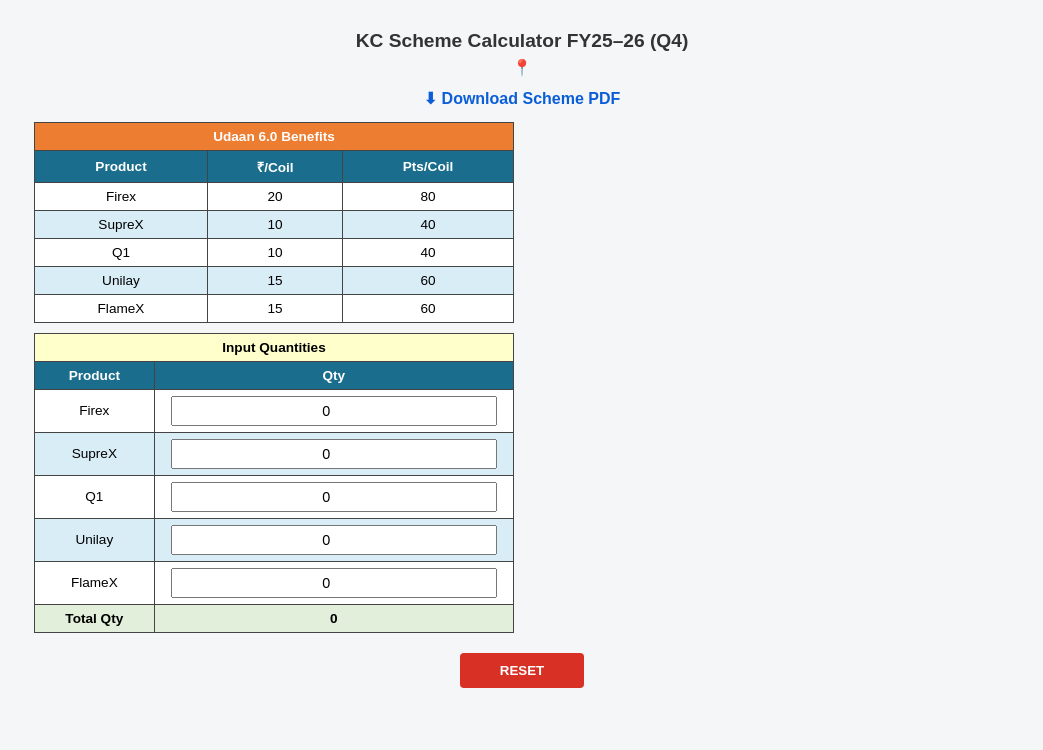
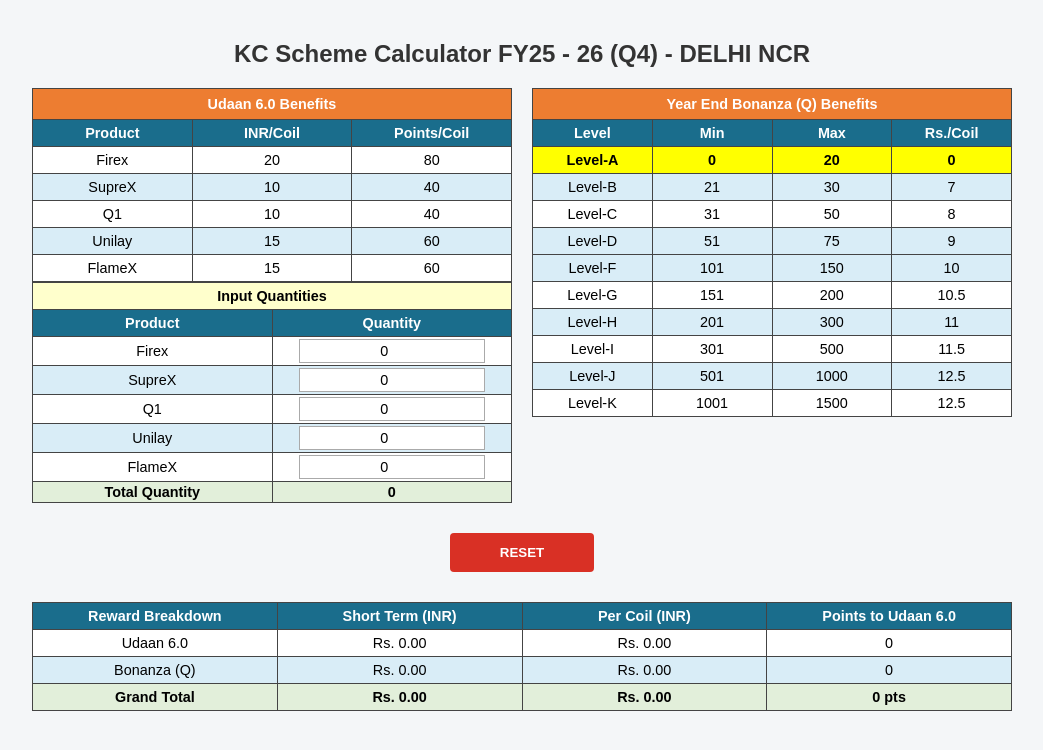
Before and after one commit to Rahulrai23/KD_Scheme_Calculator, a Flask app: template templates/scheme_delhi_ncr.html in a window 1280 px wide. Shown: the top 750 px of the page, without its empty margins (118-1161 px from the left). Run offline with Flask 3, Linux system fonts and the light colour scheme; the template is opened without the code that fills it, so the values that code supplies are empty.

Commit message:
Update scheme_delhi_ncr.html

```diff
--- a/templates/scheme_delhi_ncr.html
+++ b/templates/scheme_delhi_ncr.html
@@ -1,180 +1,211 @@
 <!DOCTYPE html>
 <html>
-<head><link rel="manifest" href="/static/pwa/manifest.json">
-<meta name="theme-color" content="#1a6d8c">
-<title>KC Scheme Calculator – {{ state_name }}</title>
+<head>
+<title>KC Scheme Calculator - DELHI NCR</title>
 <meta name="viewport" content="width=device-width, initial-scale=1.0">
-<script>
-if ("serviceWorker" in navigator) {
-  window.addEventListener("load", function () {
-    navigator.serviceWorker.register("/static/pwa/service-worker.js");
-  });
-}
-</script>
-
 <style>
-  body {
-    font-family: Arial, sans-serif;
-    background: #f4f6f8;
-    margin: 0;
-    padding: 14px;
-  }
-
-  h2 {
-    text-align: center;
-    margin-bottom: 6px;
-    color: #333;
-    font-size: 1.2rem;
-  }
-
-  .state-banner {
-    text-align: center;
-    font-weight: bold;
-    color: #1a6d8c;
-    margin-bottom: 12px;
-  }
+  body { font-family: Arial, sans-serif; background: #f4f6f8; margin: 0; padding: 20px; }
+  h2 { text-align: center; margin-bottom: 20px; color: #333; }
 
   .layout-wrapper {
     display: flex;
-    flex-wrap: wrap;
     justify-content: center;
-    gap: 16px;
+    gap: 20px;
     max-width: 1000px;
-    margin: auto;
+    margin: 0 auto;
+    align-items: stretch;
   }
 
-  .column-left,
-  .column-right {
-    width: 100%;
-    max-width: 480px;
+  .column-left {
+    width: 480px;
+    display: flex;
+    flex-direction: column;
+    justify-content: space-between;
   }
 
-  table {
-    width: 100%;
-    border-collapse: collapse;
-    background: #fff;
+  .column-right { width: 480px; }
+
+  table { width: 100%; border-collapse: collapse; background: #fff; table-layout: fixed; }
+  th, td { border: 1px solid #444; padding: 5px; text-align: center; font-size: 0.9rem; }
+
+  .header-main { background-color: #ed7d31; color: white; height: 20px; }
+  .header-blue { background-color: #1a6d8c; color: white; height: 20px; }
+  .sub-header-yellow { background-color: #ffffcc; font-weight: bold; color: #000; height: 15px; }
+
+  /* Adjusted padding to force bottom alignment with Level-M */
+  .input-table td {
+    padding: 2px 8px;
   }
-
-  th, td {
-    border: 1px solid #444;
-    padding: 6px;
-    text-align: center;
-    font-size: 0.85rem;
-  }
-
-  .header-main { background-color: #ed7d31; color: white; }
-  .header-blue { background-color: #1a6d8c; color: white; }
-  .sub-header-yellow { background-color: #ffffcc; font-weight: bold; }
 
   .row-light-blue { background-color: #d9edf7; }
   .total-row { background: #e2efda; font-weight: bold; }
 
-  .highlight-slab {
-    background-color: #ffff00 !important;
-    font-weight: bold;
-  }
+  /* Yellow Highlight for the active slab */
+  .highlight-slab { background-color: #ffff00 !important; font-weight: bold; }
 
-  input {
-    width: 90%;
-    padding: 5px;
-    font-size: 0.9rem;
-    text-align: center;
-  }
+  input { width: 80%; border: 1px solid #aaa; padding: 3px; text-align: center; font-size: 0.9rem; }
+  .btn-container { text-align: center; margin: 30px 0; }
 
-  .btn-container {
-    text-align: center;
-    margin: 20px 0;
-  }
-
+  /* Reset button styling - Red color for clarity */
   button {
-    padding: 10px 40px;
+    padding: 12px 50px;
     background: #d93025;
     color: white;
     border: none;
+    cursor: pointer;
     border-radius: 4px;
     font-weight: bold;
-    cursor: pointer;
   }
+  button:hover { background: #b71c1c; }
 
-  .results-area {
-    max-width: 980px;
-    margin: 20px auto;
-  }
-
-  .pdf-link {
-    text-align: center;
-    margin-bottom: 14px;
-  }
-
-  .pdf-link a {
-    text-decoration: none;
-    color: #0b5ed7;
-    font-weight: bold;
-  }
-
-  @media (max-width: 600px) {
-    th, td { font-size: 0.75rem; }
-    h2 { font-size: 1.05rem; }
-  }
+  .results-area { max-width: 980px; margin: 20px auto; }
 </style>
 </head>
-
 <body>
 
-<h2>KC Scheme Calculator FY25–26 (Q4)</h2>
-<div class="state-banner">📍 {{ state_name }}</div>
-
-<div class="pdf-link">
-  <a href="/static/pdfs/{{ state_name|lower|replace(' ', '_') }}.pdf" download>
-    ⬇ Download Scheme PDF
-  </a>
-</div>
+<h2>KC Scheme Calculator FY25 - 26 (Q4) - DELHI NCR</h2>
 
 <div class="layout-wrapper">
-
-  <!-- LEFT COLUMN -->
   <div class="column-left">
-
-    <!-- UDAAN TABLE -->
+    <div class="table-group">
       <table>
         <tr><th colspan="3" class="header-main">Udaan 6.0 Benefits</th></tr>
-      <tr class="header-blue"><th>Product</th><th>₹/Coil</th><th>Pts/Coil</th></tr>
+        <tr class="header-blue">
+          <th>Product</th>
+          <th>INR/Coil</th>
+          <th>Points/Coil</th>
+        </tr>
         <tr><td>Firex</td><td>20</td><td>80</td></tr>
         <tr class="row-light-blue"><td>SupreX</td><td>10</td><td>40</td></tr>
         <tr><td>Q1</td><td>10</td><td>40</td></tr>
         <tr class="row-light-blue"><td>Unilay</td><td>15</td><td>60</td></tr>
         <tr><td>FlameX</td><td>15</td><td>60</td></tr>
       </table>
+    </div>
 
-    <!-- INPUT TABLE -->
-    <table class="input-table" style="margin-top:10px">
+    <div class="table-group">
+      <table class="input-table">
         <tr><th colspan="2" class="sub-header-yellow">Input Quantities</th></tr>
-      <tr class="header-blue"><th>Product</th><th>Qty</th></tr>
+        <tr class="header-blue">
+          <th style="width: 60%;">Product</th>
+          <th style="width: 40%;">Quantity</th>
+        </tr>
         <tr><td>Firex</td><td><input id="firex" type="number" value="0" oninput="calc()"></td></tr>
         <tr class="row-light-blue"><td>SupreX</td><td><input id="suprex" type="number" value="0" oninput="calc()"></td></tr>
         <tr><td>Q1</td><td><input id="q1" type="number" value="0" oninput="calc()"></td></tr>
         <tr class="row-light-blue"><td>Unilay</td><td><input id="unilay" type="number" value="0" oninput="calc()"></td></tr>
         <tr><td>FlameX</td><td><input id="flamex" type="number" value="0" oninput="calc()"></td></tr>
-      <tr class="total-row"><td>Total Qty</td><td id="totalQty">0</td></tr>
+        <tr class="total-row">
+          <td>Total Quantity</td>
+          <td id="totalQty">0</td>
+        </tr>
       </table>
-
+    </div>
   </div>
 
-  <!-- RIGHT COLUMN (BONANZA – UNCHANGED) -->
   <div class="column-right">
-    <!-- YOUR EXISTING BONANZA TABLE & SLABS -->
-    <!-- NO LOGIC / VALUE CHANGES DONE -->
-    <!-- KEEP AS IS -->
+    <table id="bonanzaTable">
+      <tr><th colspan="4" class="header-main">Year End Bonanza (Q) Benefits</th></tr>
+      <tr class="header-blue">
+        <th>Level</th>
+        <th>Min</th>
+        <th>Max</th>
+        <th>Rs./Coil</th>
+      </tr>
+      <tr data-min="0" data-max="20"><td>Level-A</td><td>0</td><td>20</td><td>0</td></tr>
+      <tr data-min="21" data-max="30" class="row-light-blue"><td>Level-B</td><td>21</td><td>30</td><td>7</td></tr>
+      <tr data-min="31" data-max="50"><td>Level-C</td><td>31</td><td>50</td><td>8</td></tr>
+      <tr data-min="51" data-max="100" class="row-light-blue"><td>Level-D</td><td>51</td><td>75</td><td>9</td></tr>
+      <tr data-min="101" data-max="150" class="row-light-blue"><td>Level-F</td><td>101</td><td>150</td><td>10</td></tr>
+      <tr data-min="151" data-max="200"><td>Level-G</td><td>151</td><td>200</td><td>10.5</td></tr>
+      <tr data-min="201" data-max="300" class="row-light-blue"><td>Level-H</td><td>201</td><td>300</td><td>11</td></tr>
+      <tr data-min="301" data-max="500"><td>Level-I</td><td>301</td><td>500</td><td>11.5</td></tr>
+      <tr data-min="501" data-max="750" class="row-light-blue"><td>Level-J</td><td>501</td><td>1000</td><td>12.5</td></tr>
+      <tr data-min="751" data-max="999999"><td>Level-K</td><td>1001</td><td>1500</td><td>12.5</td></tr>
+      </table>
+  </div>
 </div>
 
+<div class="btn-container"><button onclick="resetCalculator()">RESET</button></div>
+
+<div class="results-area">
+  <table>
+    <tr class="header-blue">
+      <th>Reward Breakdown</th>
+      <th>Short Term (INR)</th>
+      <th>Per Coil (INR)</th>
+      <th>Points to Udaan 6.0</th>
+    </tr>
+    <tr><td>Udaan 6.0</td><td id="res_f5"></td><td id="res_g5"></td><td id="res_h5"></td></tr>
+    <tr class="row-light-blue"><td>Bonanza (Q)</td><td id="res_f6"></td><td id="res_g6"></td><td id="res_h6"></td></tr>
+    <tr class="total-row"><td>Grand Total</td><td id="res_f7"></td><td id="res_g7"></td><td id="res_h7"></td></tr>
+  </table>
 </div>
 
-<div class="btn-container">
-  <button onclick="resetCalculator()">RESET</button>
-</div>
+<script>
+function updateHighlight(total) {
+  const rows = document.querySelectorAll('#bonanzaTable tr[data-min]');
+  rows.forEach(row => {
+    const min = parseInt(row.getAttribute('data-min'));
+    const max = parseInt(row.getAttribute('data-max'));
+    if (total >= min && total <= max) {
+      row.classList.add('highlight-slab');
+    } else {
+      row.classList.remove('highlight-slab');
+    }
+  });
+}
 
-<!-- RESULTS + SCRIPT -->
-<!-- 🔥 CALCULATION SCRIPT KEPT EXACTLY SAME -->
+// Function to reset all inputs and refresh calculations
+function resetCalculator() {
+  document.getElementById('firex').value = 0;
+  document.getElementById('suprex').value = 0;
+  document.getElementById('q1').value = 0;
+  document.getElementById('unilay').value = 0;
+  document.getElementById('flamex').value = 0;
+  calc(); // Trigger calculation to reset result fields
+}
 
+function calc(){
+  const f = +document.getElementById('firex').value;
+  const s = +document.getElementById('suprex').value;
+  const q = +document.getElementById('q1').value;
+  const u = +document.getElementById('unilay').value;
+  const fx = +document.getElementById('flamex').value;
+
+  const total = f + s + q + u + fx;
+  document.getElementById('totalQty').innerText = total;
+
+  updateHighlight(total);
+
+  const st_val = (f*20) + (s*10) + (q*10) + (u*15) + (fx*15);
+  const lt_pts = (f*80) + (s*40) + (q*40) + (u*60) + (fx*60);
+
+  let bRate = 0;
+  if(total > 750) bRate = 12.5;
+  else if(total > 500) bRate = 12;
+  else if(total > 300) bRate = 11.5;
+  else if(total > 200) bRate = 11;
+  else if(total > 150) bRate = 10.5;
+  else if(total > 100) bRate = 10;
+  else if(total > 50) bRate = 9;
+  else if(total > 30) bRate = 8;
+  else if(total > 20) bRate = 7;
+
+  const bonanza_total = total * bRate;
+  const formatCurrency = (val) => "Rs. " + val.toLocaleString('en-IN', {minimumFractionDigits: 2});
+
+  document.getElementById('res_f5').innerText = formatCurrency(st_val);
+  document.getElementById('res_g5').innerText = total ? formatCurrency(st_val/total) : "Rs. 0.00";
+  document.getElementById('res_h5').innerText = lt_pts.toLocaleString('en-IN');
+  document.getElementById('res_f6').innerText = formatCurrency(bonanza_total);
+  document.getElementById('res_g6').innerText = "Rs. " + bRate.toFixed(2);
+  document.getElementById('res_h6').innerText = ((bonanza_total)*4).toLocaleString('en-IN');
+  document.getElementById('res_f7').innerText = formatCurrency(st_val + bonanza_total);
+  document.getElementById('res_g7').innerText = total ? formatCurrency((st_val + bonanza_total)/total) : "Rs. 0.00";
+  document.getElementById('res_h7').innerText = (total ? (((lt_pts+(bonanza_total)*4))).toLocaleString('en-IN') + " pts" : "0 pts");
+}
+calc();
+</script>
 </body>
 </html>
```
Lines whose indentation alone changed are shown as unchanged.
